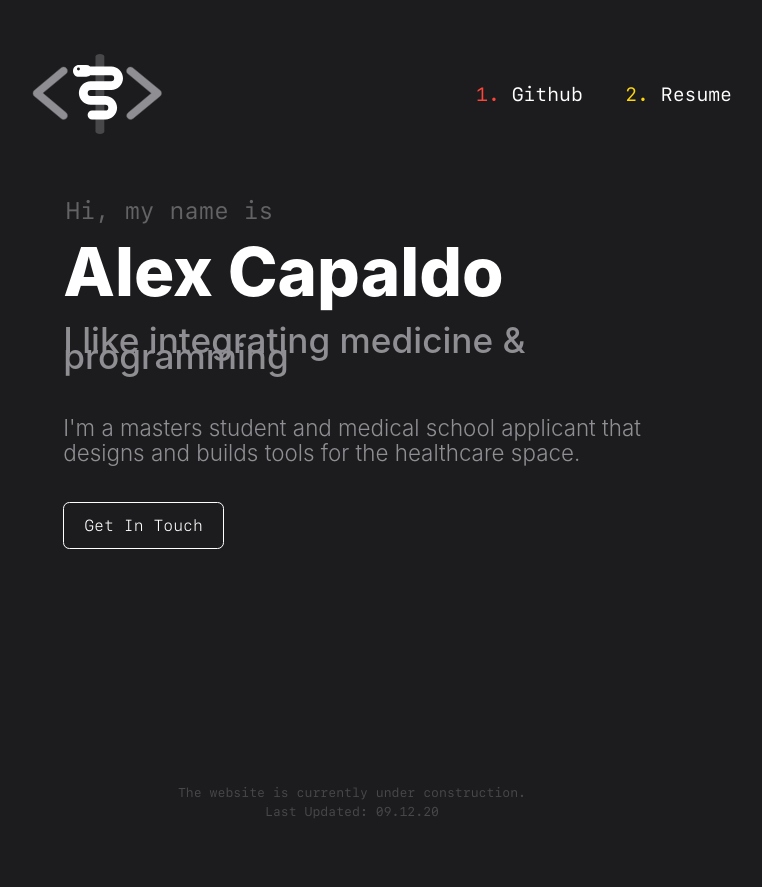
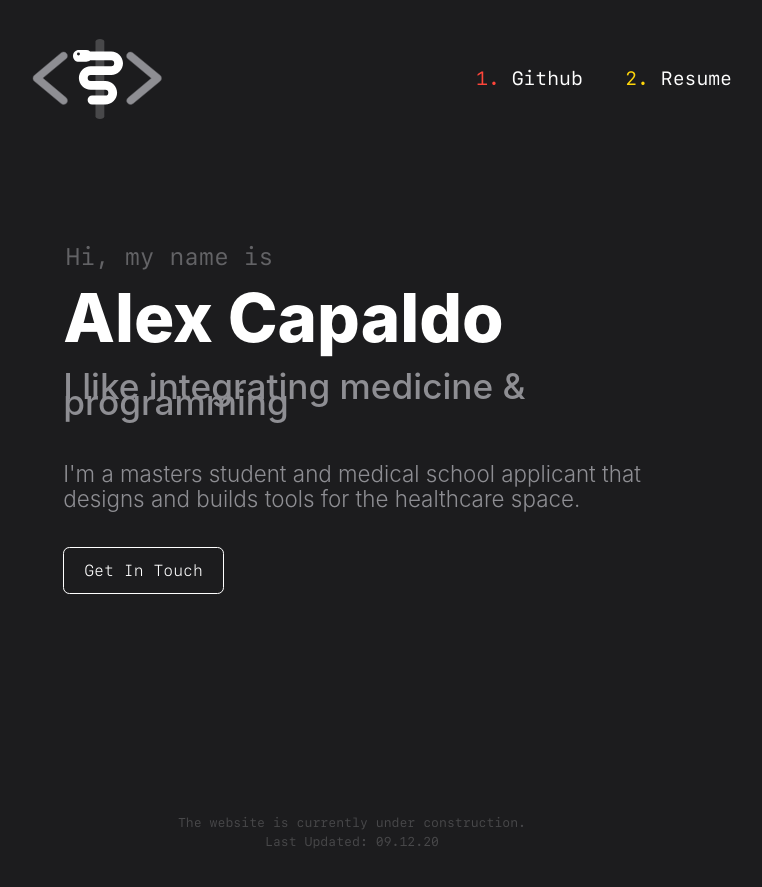
Before and after one commit to capaldo/capaldo.github.io, a Jekyll site: the page built from index.md, in a window 1280 px wide. Shown: the top 887 px of the page, without its empty margins (288-1050 px from the left). Built offline with Jekyll 4.4.1, drawn with Linux system fonts in a browser that asks for light colours; some web fonts are replaced.

Commit message:
fix text and icon spacing on desktop

```diff
--- a/css/base.css
+++ b/css/base.css
@@ -141,6 +141,7 @@ svg.iconSmall {
     line-height: 1.0em;
     margin-left: 12%;
     max-width: 80%;
+    margin-top: 100px;
 }
 
 h1.name {
@@ -288,6 +289,7 @@ a.btnEmail:hover {
 .iconCenter {
     grid-area: main;
     place-self: center;
+    margin-top: -150px;
 }
 
 svg.iconLarge {
```
